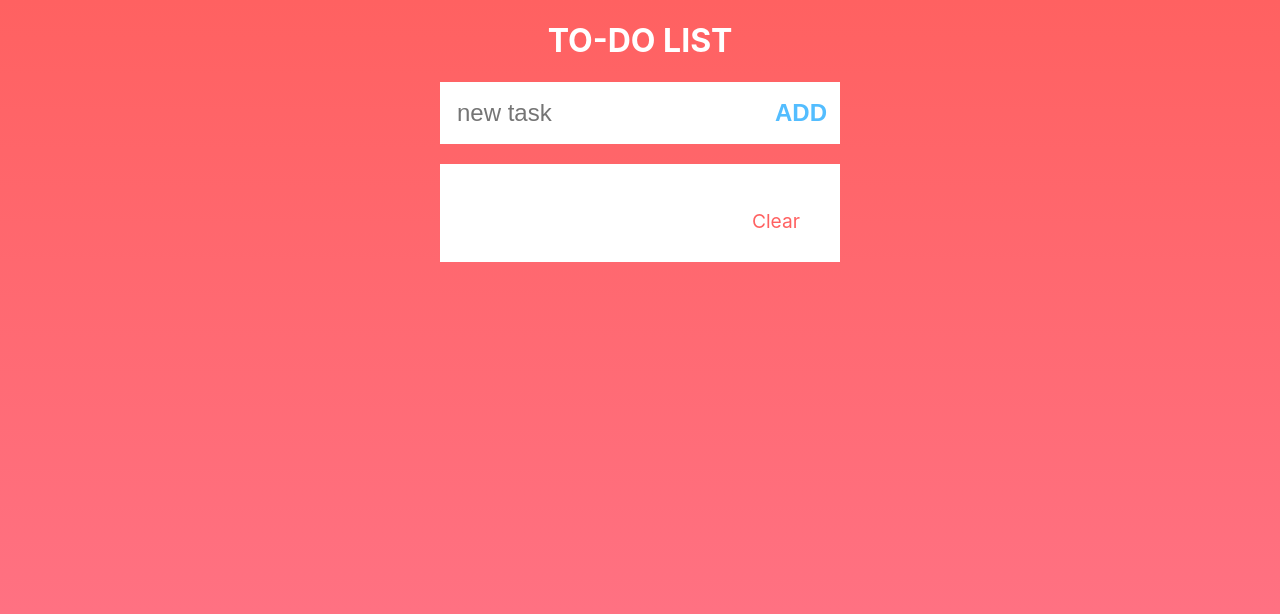
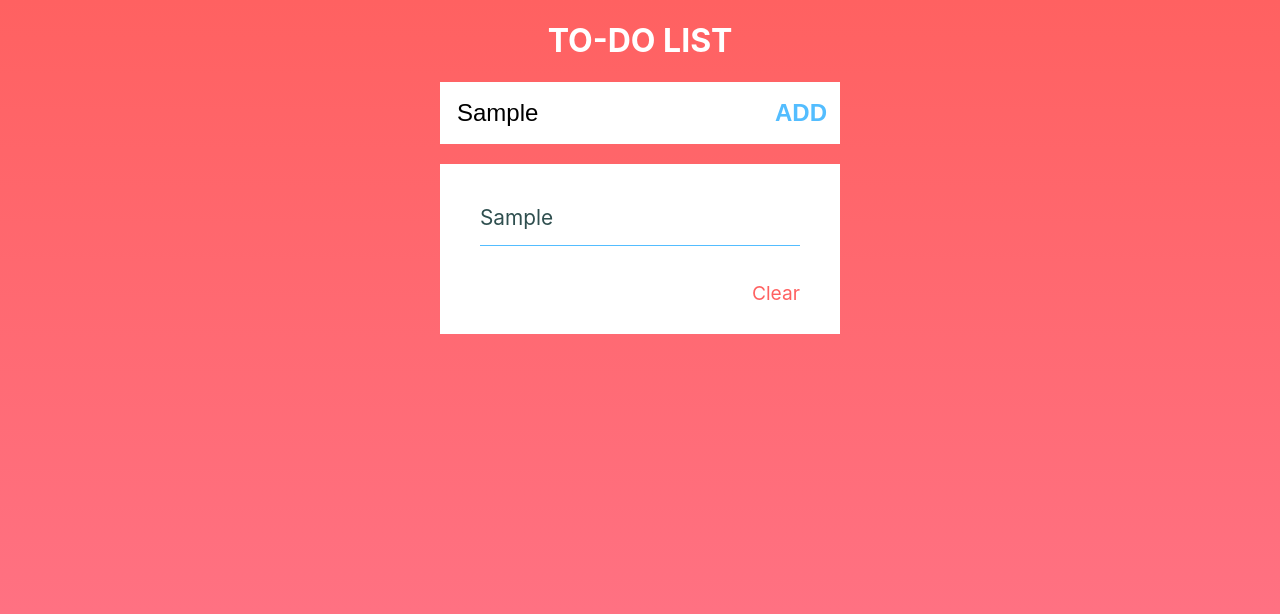
Before and after one commit to r-shirasu/todolist_React_practice, a React (Create React App) app: page / in a window 1280 px wide. Both pictures are taken after typing "Sample" into the empty fields and a click on the button "ADD". Shown: the top 614 px of the page. Built offline with nearby package versions, Linux system fonts and the light colour scheme.

Commit message:
登録したタスクをliに表示

```diff
--- a/src/App.js
+++ b/src/App.js
@@ -4,11 +4,15 @@ import "./App.scss";
 
 function App() {
   const [task, newTask] = useState("");
+  const [todos, setTodos] = useState([]);
+
+  const handleClick = (e) => {
+    setTodos(todos.concat(task));
+    e.preventDefault();
+  };
 
   const addTask = (e) => {
     newTask(e.target.value);
-    console.log("クリック");
-    e.preventDefault();
   };
 
   return (
@@ -21,10 +25,14 @@ function App() {
           value={task}
           onChange={addTask}
         />
-        <button onClick={addTask}>ADD</button>
+        <button onClick={handleClick}>ADD</button>
       </form>
       <div className="tasksBoard">
-        <ul id="todo-list"></ul>
+        <ul id="todo-list">
+          {todos.map((todo) => (
+            <li>{todo}</li>
+          ))}
+        </ul>
         <p id="clear">Clear</p>
       </div>
     </div>
--- a/src/App.scss
+++ b/src/App.scss
@@ -71,3 +71,15 @@ p {
   font-size: 1.2em;
   cursor: pointer;
 }
+
+ul {
+  list-style: none;
+}
+
+li {
+  border-bottom: 1px solid #53bdff;
+  padding-bottom: 15px;
+  padding-top: 15px;
+  font-size: 1.3em;
+  color: #2f4f4f;
+}
```
